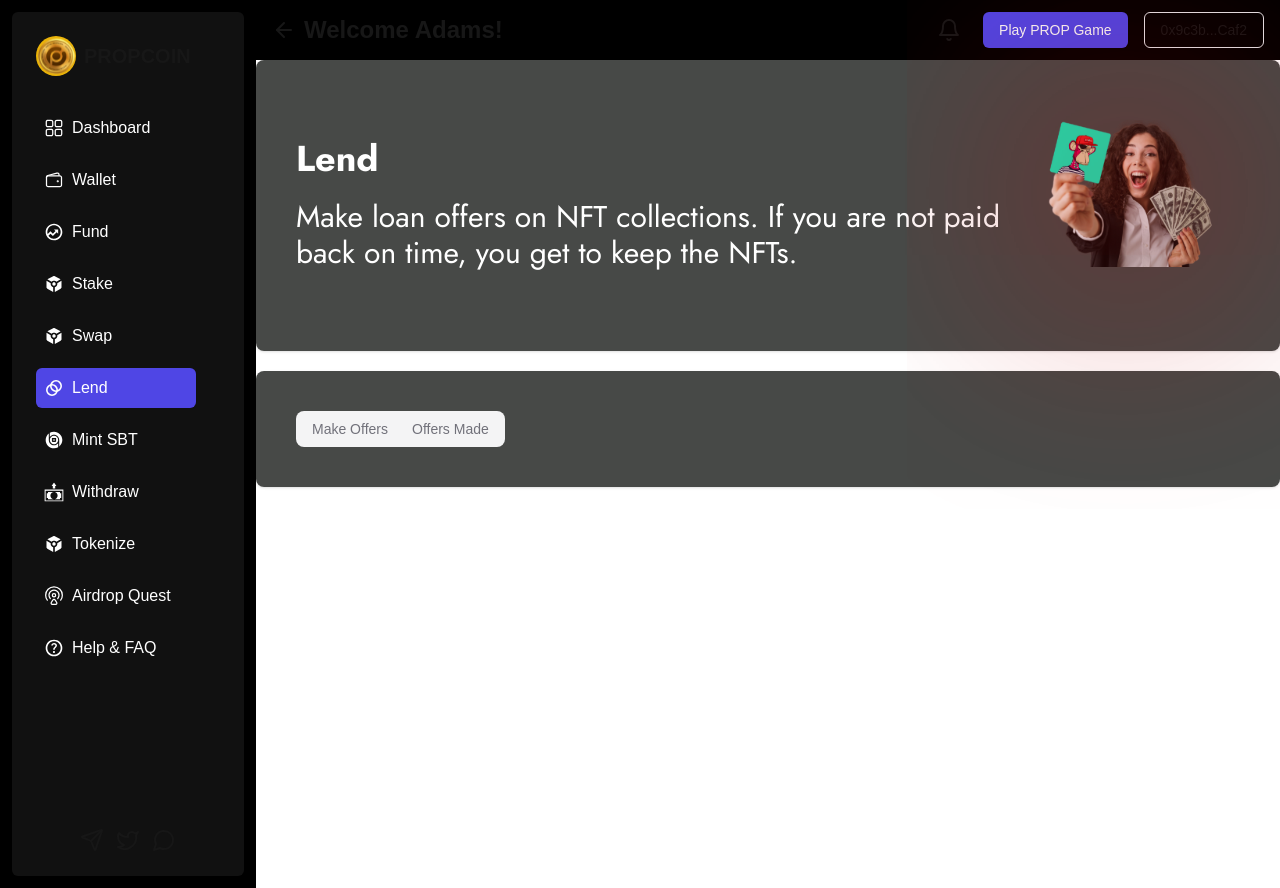
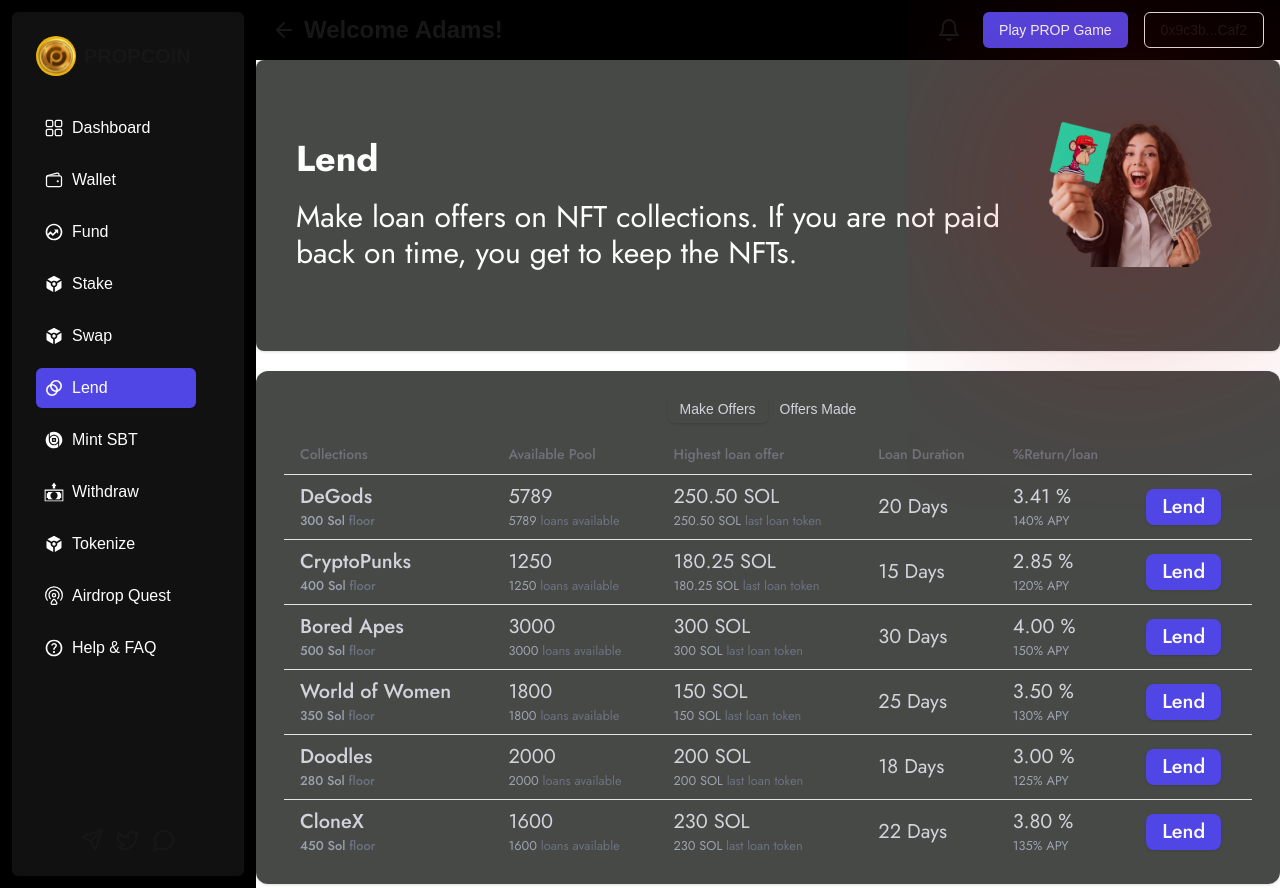
Before and after one commit to MyPropoutAI/propcoinweb, a Next.js app: page /dashboard/lend in a window 1280 px wide. Built offline with nearby package versions, Linux system fonts and the light colour scheme.

Commit message:
DAN: Lend Transaction table

```diff
--- /dev/null
+++ b/app/dashboard/lend/LendBtn.tsx
@@ -0,0 +1,7 @@
+import React from "react";
+
+const LendBtn = () => {
+  return <div>LendBtn</div>;
+};
+
+export default LendBtn;
--- a/app/dashboard/lend/LendTransactions.tsx
+++ b/app/dashboard/lend/LendTransactions.tsx
@@ -6,9 +6,9 @@ import Offers from "./Offers";
 
 const LendTransactions = () => {
   return (
-    <Card className="flex flex-row justify-between p-10 bg-stake-cards text-white border-none rounded-lg">
-      <Tabs defaultValue="">
-        <TabsList>
+    <Card className="bg-stake-cards border-none px-7 py-5">
+      <Tabs defaultValue="make-offers">
+        <TabsList className="flex flex-row justify-center w-full border-none bg-transparent text-gray-300 text-2xl">
           <TabsTrigger value="make-offers">Make Offers</TabsTrigger>
           <TabsTrigger value="offers-made">Offers Made</TabsTrigger>
         </TabsList>
--- a/app/dashboard/lend/TransactionTable.tsx
+++ b/app/dashboard/lend/TransactionTable.tsx
@@ -84,8 +84,8 @@ const tableData = [
 
 const TransactionTable = () => {
   return (
-    <Table className="w-full">
-      <TableCaption>A list of your recent invoices.</TableCaption>
+    <Table className={`${jost.className} w-full text-gray-300`}>
+      {/* <TableCaption>A list of your recent lend and borrowing transactions.</TableCaption> */}
       <TableHeader>
         <TableRow>
           {headers.map((header, index) => (
@@ -97,10 +97,10 @@ const TransactionTable = () => {
       </TableHeader>
       <TableBody>
         {tableData.map((data, index) => (
-          <TableRow key={index} className="border-b">
+          <TableRow key={index} className="border-b hover:bg-black">
             <TableCell className="font-medium px-4 py-2">
               <p className={`${jost.className} text-xl`}>{data.collection}</p>
-              <p className={`${jost.className} text-[1.1rem]`}>
+              <p className={`${jost.className} text-[0.8rem] text-gray-400`}>
                 {data.floorPrice}{" "}
                 <span className={`${jost.className} text-md text-gray-500`}>
                   floor
@@ -111,7 +111,7 @@ const TransactionTable = () => {
               <p className={`${jost.className} text-xl`}>
                 {data.loansAvailable}
               </p>
-              <p className={`${jost.className} text-[1.1rem]`}>
+              <p className={`${jost.className} text-[0.8rem] text-gray-400`}>
                 {data.loansAvailable}{" "}
                 <span className={`${jost.className} text-md text-gray-500`}>
                   loans available
@@ -122,7 +122,7 @@ const TransactionTable = () => {
               <p className={`${jost.className} text-xl`}>
                 {data.lastLoanToken}
               </p>
-              <p className={`${jost.className} text-[1.1rem]`}>
+              <p className={`${jost.className} text-[0.8rem] text-gray-400`}>
                 {data.lastLoanToken}{" "}
                 <span className={`${jost.className} text-md text-gray-500`}>
                   last loan token
@@ -134,7 +134,7 @@ const TransactionTable = () => {
             </TableCell>
             <TableCell className="px-4 py-2">
               <p className={`${jost.className} text-xl`}>{data.returnRate}</p>
-              <p className={`${jost.className} text-[1.1rem] text-gray-500`}>
+              <p className={`${jost.className} text-[0.8rem] text-gray-400`}>
                 {data.apy}
               </p>
             </TableCell>
```
